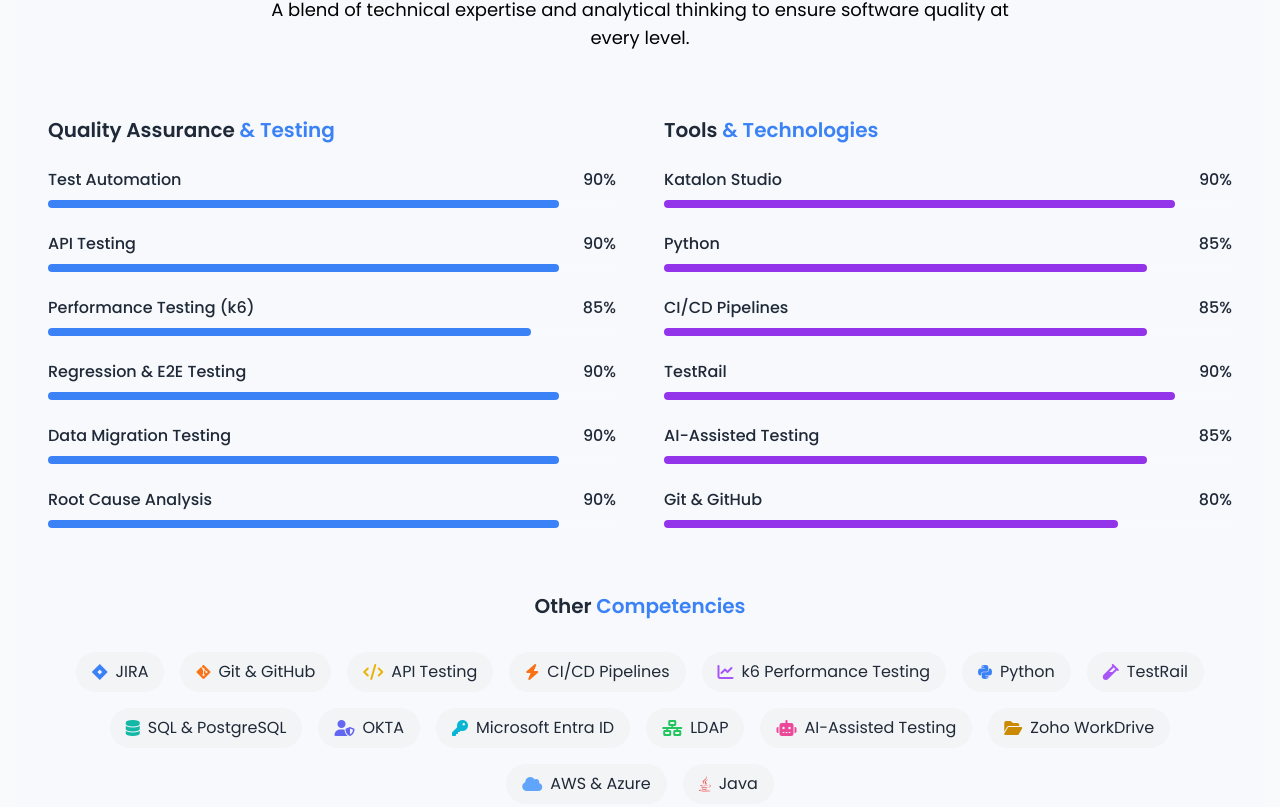
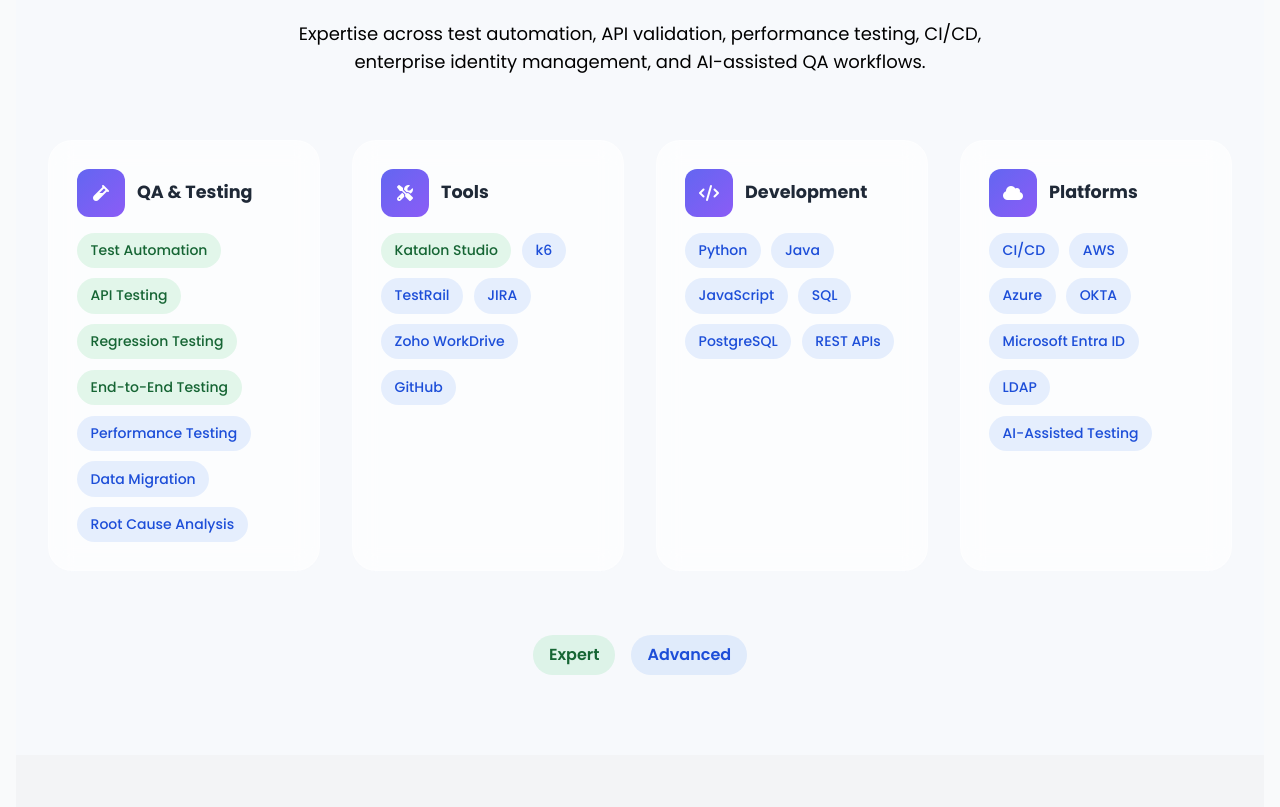
Before and after one commit to Toraaaamizu/vue-rj-portfolio, a Vue app: page / in a window 1280 px wide. Shown: the part 2093-2900 px from the top of the page. Built offline with nearby package versions, Linux system fonts and the light colour scheme.

Commit message:
Update Skills.vue

```diff
--- a/src/components/Skills.vue
+++ b/src/components/Skills.vue
@@ -1,294 +1,122 @@
 <template>
-  <section id="skills" class="py-16 px-4 sm:px-6 lg:px-8">
+  <section id="skills" class="py-20 px-4 sm:px-6 lg:px-8">
     <div class="max-w-7xl mx-auto">
 
       <!-- Header -->
       <div class="text-center mb-16">
-        <h2 class="text-3xl md:text-4xl font-bold mb-4">
-          My <span class="text-primary-light dark:text-primary-dark">Skills</span>
+        <h2 class="text-3xl md:text-5xl font-bold mb-4">
+          My
+          <span class="text-primary-light dark:text-primary-dark">
+            Skills
+          </span>
         </h2>
-        <div class="w-20 h-1 bg-secondary-light dark:bg-secondary-dark mx-auto mb-6"></div>
+
+        <div
+          class="w-24 h-1 mx-auto rounded-full bg-gradient-to-r from-primary-light to-secondary-light dark:from-primary-dark dark:to-secondary-dark mb-6"
+        ></div>
+
         <p class="text-lg text-black dark:text-gray-300 max-w-3xl mx-auto">
-          A blend of technical expertise and analytical thinking to ensure software quality at every level.
+          Expertise across test automation, API validation, performance testing,
+          CI/CD, enterprise identity management, and AI-assisted QA workflows.
         </p>
       </div>
 
-      <!-- Skill Bars -->
-      <div class="grid grid-cols-1 md:grid-cols-2 gap-12">
+      <!-- Skills Grid -->
+      <div class="grid grid-cols-1 md:grid-cols-2 xl:grid-cols-4 gap-8">
 
         <!-- QA & Testing -->
-        <div>
-          <h3 class="text-xl font-semibold mb-6">
-            Quality Assurance
-            <span class="text-primary-light dark:text-primary-dark">
-              &amp; Testing
-            </span>
-          </h3>
+        <div class="skill-card">
+          <div class="skill-header">
+            <div class="icon-wrapper">
+              <i class="fas fa-vial"></i>
+            </div>
+            <h3>QA & Testing</h3>
+          </div>
 
-          <div class="space-y-6">
-
-            <div>
-              <div class="flex justify-between mb-2">
-                <span class="font-medium">Test Automation</span>
-                <span class="font-medium">90%</span>
-              </div>
-              <div class="skill-bar">
-                <div
-                  class="skill-progress bg-primary-light dark:bg-primary-dark"
-                  style="width: 90%"
-                ></div>
+          <div class="skill-tags">
+            <span class="skill-badge expert">Test Automation</span>
+            <span class="skill-badge expert">API Testing</span>
+            <span class="skill-badge expert">Regression Testing</span>
+            <span class="skill-badge expert">End-to-End Testing</span>
+            <span class="skill-badge advanced">Performance Testing</span>
+            <span class="skill-badge advanced">Data Migration</span>
+            <span class="skill-badge advanced">Root Cause Analysis</span>
           </div>
         </div>
 
-            <div>
-              <div class="flex justify-between mb-2">
-                <span class="font-medium">API Testing</span>
-                <span class="font-medium">90%</span>
+        <!-- Tools -->
+        <div class="skill-card">
+          <div class="skill-header">
+            <div class="icon-wrapper">
+              <i class="fas fa-tools"></i>
             </div>
-              <div class="skill-bar">
-                <div
-                  class="skill-progress bg-primary-light dark:bg-primary-dark"
-                  style="width: 90%"
-                ></div>
+            <h3>Tools</h3>
+          </div>
+
+          <div class="skill-tags">
+            <span class="skill-badge expert">Katalon Studio</span>
+            <span class="skill-badge advanced">k6</span>
+            <span class="skill-badge advanced">TestRail</span>
+            <span class="skill-badge advanced">JIRA</span>
+            <span class="skill-badge advanced">Zoho WorkDrive</span>
+            <span class="skill-badge advanced">GitHub</span>
           </div>
         </div>
 
-            <div>
-              <div class="flex justify-between mb-2">
-                <span class="font-medium">Performance Testing (k6)</span>
-                <span class="font-medium">85%</span>
+        <!-- Development -->
+        <div class="skill-card">
+          <div class="skill-header">
+            <div class="icon-wrapper">
+              <i class="fas fa-code"></i>
             </div>
-              <div class="skill-bar">
-                <div
-                  class="skill-progress bg-primary-light dark:bg-primary-dark"
-                  style="width: 85%"
-                ></div>
+            <h3>Development</h3>
+          </div>
+
+          <div class="skill-tags">
+            <span class="skill-badge advanced">Python</span>
+            <span class="skill-badge advanced">Java</span>
+            <span class="skill-badge advanced">JavaScript</span>
+            <span class="skill-badge advanced">SQL</span>
+            <span class="skill-badge advanced">PostgreSQL</span>
+            <span class="skill-badge advanced">REST APIs</span>
           </div>
         </div>
 
-            <div>
-              <div class="flex justify-between mb-2">
-                <span class="font-medium">Regression &amp; E2E Testing</span>
-                <span class="font-medium">90%</span>
+        <!-- Platforms -->
+        <div class="skill-card">
+          <div class="skill-header">
+            <div class="icon-wrapper">
+              <i class="fas fa-cloud"></i>
             </div>
-              <div class="skill-bar">
-                <div
-                  class="skill-progress bg-primary-light dark:bg-primary-dark"
-                  style="width: 90%"
-                ></div>
-              </div>
+            <h3>Platforms</h3>
           </div>
 
-            <div>
-              <div class="flex justify-between mb-2">
-                <span class="font-medium">Data Migration Testing</span>
-                <span class="font-medium">90%</span>
-              </div>
-              <div class="skill-bar">
-                <div
-                  class="skill-progress bg-primary-light dark:bg-primary-dark"
-                  style="width: 90%"
-                ></div>
-              </div>
-            </div>
-
-            <div>
-              <div class="flex justify-between mb-2">
-                <span class="font-medium">Root Cause Analysis</span>
-                <span class="font-medium">90%</span>
-              </div>
-              <div class="skill-bar">
-                <div
-                  class="skill-progress bg-primary-light dark:bg-primary-dark"
-                  style="width: 90%"
-                ></div>
-              </div>
-            </div>
-
-          </div>
-        </div>
-
-        <!-- Tools & Technologies -->
-        <div>
-          <h3 class="text-xl font-semibold mb-6">
-            Tools
-            <span class="text-primary-light dark:text-primary-dark">
-              &amp; Technologies
+          <div class="skill-tags">
+            <span class="skill-badge advanced">CI/CD</span>
+            <span class="skill-badge advanced">AWS</span>
+            <span class="skill-badge advanced">Azure</span>
+            <span class="skill-badge advanced">OKTA</span>
+            <span class="skill-badge advanced">Microsoft Entra ID</span>
+            <span class="skill-badge advanced">LDAP</span>
+            <span class="skill-badge advanced">
+              AI-Assisted Testing
             </span>
-          </h3>
-
-          <div class="space-y-6">
-
-            <div>
-              <div class="flex justify-between mb-2">
-                <span class="font-medium">Katalon Studio</span>
-                <span class="font-medium">90%</span>
-              </div>
-              <div class="skill-bar">
-                <div
-                  class="skill-progress bg-secondary-light dark:bg-secondary-dark"
-                  style="width: 90%"
-                ></div>
-              </div>
-            </div>
-
-            <div>
-              <div class="flex justify-between mb-2">
-                <span class="font-medium">Python</span>
-                <span class="font-medium">85%</span>
-              </div>
-              <div class="skill-bar">
-                <div
-                  class="skill-progress bg-secondary-light dark:bg-secondary-dark"
-                  style="width: 85%"
-                ></div>
-              </div>
-            </div>
-
-            <div>
-              <div class="flex justify-between mb-2">
-                <span class="font-medium">CI/CD Pipelines</span>
-                <span class="font-medium">85%</span>
-              </div>
-              <div class="skill-bar">
-                <div
-                  class="skill-progress bg-secondary-light dark:bg-secondary-dark"
-                  style="width: 85%"
-                ></div>
-              </div>
-            </div>
-
-            <div>
-              <div class="flex justify-between mb-2">
-                <span class="font-medium">TestRail</span>
-                <span class="font-medium">90%</span>
-              </div>
-              <div class="skill-bar">
-                <div
-                  class="skill-progress bg-secondary-light dark:bg-secondary-dark"
-                  style="width: 90%"
-                ></div>
-              </div>
-            </div>
-
-            <div>
-              <div class="flex justify-between mb-2">
-                <span class="font-medium">AI-Assisted Testing</span>
-                <span class="font-medium">85%</span>
-              </div>
-              <div class="skill-bar">
-                <div
-                  class="skill-progress bg-secondary-light dark:bg-secondary-dark"
-                  style="width: 85%"
-                ></div>
-              </div>
-            </div>
-
-            <div>
-              <div class="flex justify-between mb-2">
-                <span class="font-medium">Git &amp; GitHub</span>
-                <span class="font-medium">80%</span>
-              </div>
-              <div class="skill-bar">
-                <div
-                  class="skill-progress bg-secondary-light dark:bg-secondary-dark"
-                  style="width: 80%"
-                ></div>
-              </div>
-            </div>
-
           </div>
         </div>
 
       </div>
 
-      <!-- Other Competencies -->
-      <div class="mt-16">
-        <h3 class="text-xl font-semibold mb-8 text-center">
-          Other
-          <span class="text-primary-light dark:text-primary-dark">
-            Competencies
-          </span>
-        </h3>
+      <!-- Bottom Summary -->
+      <div class="mt-16 flex flex-wrap justify-center gap-4">
 
-        <div class="flex flex-wrap justify-center gap-4">
-
-          <div class="flex items-center px-4 py-2 bg-gray-100 dark:bg-gray-800 rounded-full">
-            <i class="fab fa-jira text-blue-500 mr-2"></i>
-            <span>JIRA</span>
+        <div class="legend expert-pill">
+          Expert
         </div>
 
-          <div class="flex items-center px-4 py-2 bg-gray-100 dark:bg-gray-800 rounded-full">
-            <i class="fab fa-git-alt text-orange-500 mr-2"></i>
-            <span>Git &amp; GitHub</span>
+        <div class="legend advanced-pill">
+          Advanced
         </div>
 
-          <div class="flex items-center px-4 py-2 bg-gray-100 dark:bg-gray-800 rounded-full">
-            <i class="fas fa-code text-yellow-500 mr-2"></i>
-            <span>API Testing</span>
-          </div>
-
-          <div class="flex items-center px-4 py-2 bg-gray-100 dark:bg-gray-800 rounded-full">
-            <i class="fas fa-bolt text-orange-500 mr-2"></i>
-            <span>CI/CD Pipelines</span>
-          </div>
-
-          <div class="flex items-center px-4 py-2 bg-gray-100 dark:bg-gray-800 rounded-full">
-            <i class="fas fa-chart-line text-purple-500 mr-2"></i>
-            <span>k6 Performance Testing</span>
-          </div>
-
-          <div class="flex items-center px-4 py-2 bg-gray-100 dark:bg-gray-800 rounded-full">
-            <i class="fab fa-python text-blue-500 mr-2"></i>
-            <span>Python</span>
-          </div>
-
-          <div class="flex items-center px-4 py-2 bg-gray-100 dark:bg-gray-800 rounded-full">
-            <i class="fas fa-vial text-purple-500 mr-2"></i>
-            <span>TestRail</span>
-          </div>
-
-          <div class="flex items-center px-4 py-2 bg-gray-100 dark:bg-gray-800 rounded-full">
-            <i class="fas fa-database text-teal-500 mr-2"></i>
-            <span>SQL &amp; PostgreSQL</span>
-          </div>
-
-          <div class="flex items-center px-4 py-2 bg-gray-100 dark:bg-gray-800 rounded-full">
-            <i class="fas fa-user-shield text-indigo-500 mr-2"></i>
-            <span>OKTA</span>
-          </div>
-
-          <div class="flex items-center px-4 py-2 bg-gray-100 dark:bg-gray-800 rounded-full">
-            <i class="fas fa-key text-cyan-500 mr-2"></i>
-            <span>Microsoft Entra ID</span>
-          </div>
-
-          <div class="flex items-center px-4 py-2 bg-gray-100 dark:bg-gray-800 rounded-full">
-            <i class="fas fa-network-wired text-green-500 mr-2"></i>
-            <span>LDAP</span>
-          </div>
-
-          <div class="flex items-center px-4 py-2 bg-gray-100 dark:bg-gray-800 rounded-full">
-            <i class="fas fa-robot text-pink-500 mr-2"></i>
-            <span>AI-Assisted Testing</span>
-          </div>
-
-          <div class="flex items-center px-4 py-2 bg-gray-100 dark:bg-gray-800 rounded-full">
-            <i class="fas fa-folder-open text-yellow-600 mr-2"></i>
-            <span>Zoho WorkDrive</span>
-          </div>
-
-          <div class="flex items-center px-4 py-2 bg-gray-100 dark:bg-gray-800 rounded-full">
-            <i class="fas fa-cloud text-blue-400 mr-2"></i>
-            <span>AWS &amp; Azure</span>
-          </div>
-
-          <div class="flex items-center px-4 py-2 bg-gray-100 dark:bg-gray-800 rounded-full">
-            <i class="fab fa-java text-red-500 mr-2"></i>
-            <span>Java</span>
-          </div>
-
-        </div>
       </div>
 
     </div>
@@ -297,33 +125,177 @@
 
 <script>
 export default {
-  name: 'Skills',
-
-  mounted() {
-    const observer = new IntersectionObserver(
-      entries => {
-        entries.forEach(entry => {
-          if (entry.isIntersecting) {
-            const bar = entry.target
-            bar.style.width = bar.dataset.width
-            observer.unobserve(bar)
-          }
-        })
-      },
-      { threshold: 0.5 }
-    )
-
-    document.querySelectorAll('.skill-progress').forEach(bar => {
-      bar.dataset.width = bar.style.width
-      bar.style.width = '0'
-      observer.observe(bar)
-    })
-  }
+  name: "Skills"
 }
 </script>
 
 <style scoped>
-.skill-progress {
-  transition: width 1.5s ease;
+
+/* Card */
+.skill-card {
+  position: relative;
+  padding: 1.75rem;
+  border-radius: 1.5rem;
+
+  background: rgba(255,255,255,0.65);
+  backdrop-filter: blur(12px);
+
+  border: 1px solid rgba(255,255,255,0.3);
+
+  transition:
+    transform 0.35s ease,
+    box-shadow 0.35s ease,
+    border-color 0.35s ease;
+
+  overflow: hidden;
 }
+
+.dark .skill-card {
+  background: rgba(31,41,55,0.65);
+  border-color: rgba(255,255,255,0.08);
+}
+
+.skill-card::before {
+  content: '';
+  position: absolute;
+
+  top: 0;
+  left: 0;
+
+  width: 100%;
+  height: 4px;
+
+  background: linear-gradient(
+    90deg,
+    #6366f1,
+    #8b5cf6,
+    #ec4899
+  );
+
+  opacity: 0;
+  transition: opacity 0.35s ease;
+}
+
+.skill-card:hover {
+  transform: translateY(-10px);
+  box-shadow:
+    0 20px 40px rgba(0,0,0,0.12);
+}
+
+.skill-card:hover::before {
+  opacity: 1;
+}
+
+/* Header */
+.skill-header {
+  display: flex;
+  align-items: center;
+  margin-bottom: 1rem;
+}
+
+.skill-header h3 {
+  font-size: 1.1rem;
+  font-weight: 700;
+}
+
+/* Icon */
+.icon-wrapper {
+  width: 3rem;
+  height: 3rem;
+
+  display: flex;
+  align-items: center;
+  justify-content: center;
+
+  margin-right: 0.75rem;
+
+  border-radius: 0.75rem;
+
+  background: linear-gradient(
+    135deg,
+    #6366f1,
+    #8b5cf6
+  );
+
+  color: white;
+
+  transition: transform 0.35s ease;
+}
+
+.skill-card:hover .icon-wrapper {
+  transform: rotate(8deg) scale(1.1);
+}
+
+/* Skill Tags */
+.skill-tags {
+  display: flex;
+  flex-wrap: wrap;
+  gap: 0.65rem;
+}
+
+.skill-badge {
+  padding: 0.45rem 0.85rem;
+  border-radius: 999px;
+
+  font-size: 0.875rem;
+  font-weight: 500;
+
+  transition:
+    transform 0.2s ease,
+    box-shadow 0.2s ease;
+}
+
+.skill-badge:hover {
+  transform: scale(1.05);
+}
+
+/* Expert Badge */
+.expert {
+  background: rgba(34,197,94,0.12);
+  color: rgb(22,101,52);
+}
+
+.dark .expert {
+  background: rgba(34,197,94,0.2);
+  color: rgb(74,222,128);
+}
+
+/* Advanced Badge */
+.advanced {
+  background: rgba(59,130,246,0.12);
+  color: rgb(29,78,216);
+}
+
+.dark .advanced {
+  background: rgba(59,130,246,0.2);
+  color: rgb(96,165,250);
+}
+
+/* Legend */
+.legend {
+  padding: 0.5rem 1rem;
+  border-radius: 999px;
+  font-weight: 600;
+}
+
+.expert-pill {
+  background: rgba(34,197,94,0.12);
+  color: rgb(22,101,52);
+}
+
+.advanced-pill {
+  background: rgba(59,130,246,0.12);
+  color: rgb(29,78,216);
+}
+
+.dark .expert-pill {
+  background: rgba(34,197,94,0.2);
+  color: rgb(74,222,128);
+}
+
+.dark .advanced-pill {
+  background: rgba(59,130,246,0.2);
+  color: rgb(96,165,250);
+}
+
 </style>
```
Lines whose indentation alone changed are shown as unchanged.
